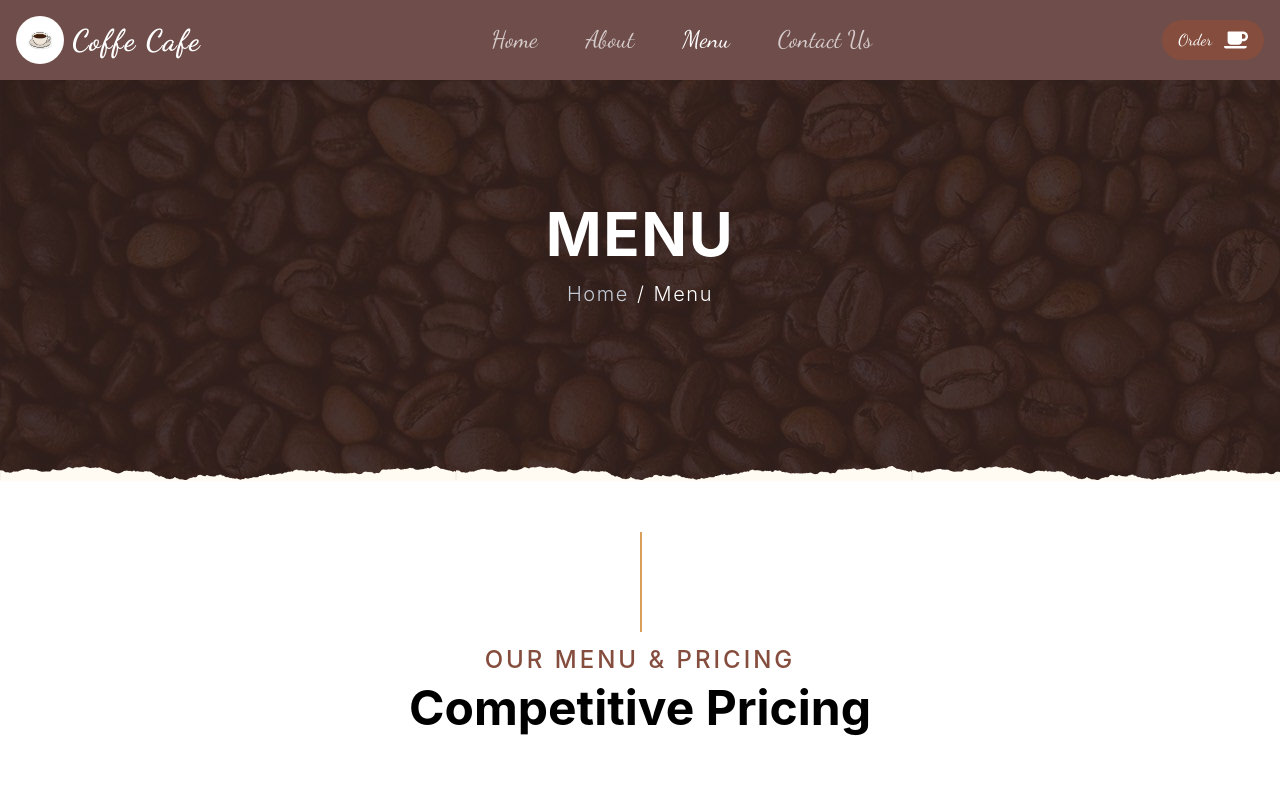
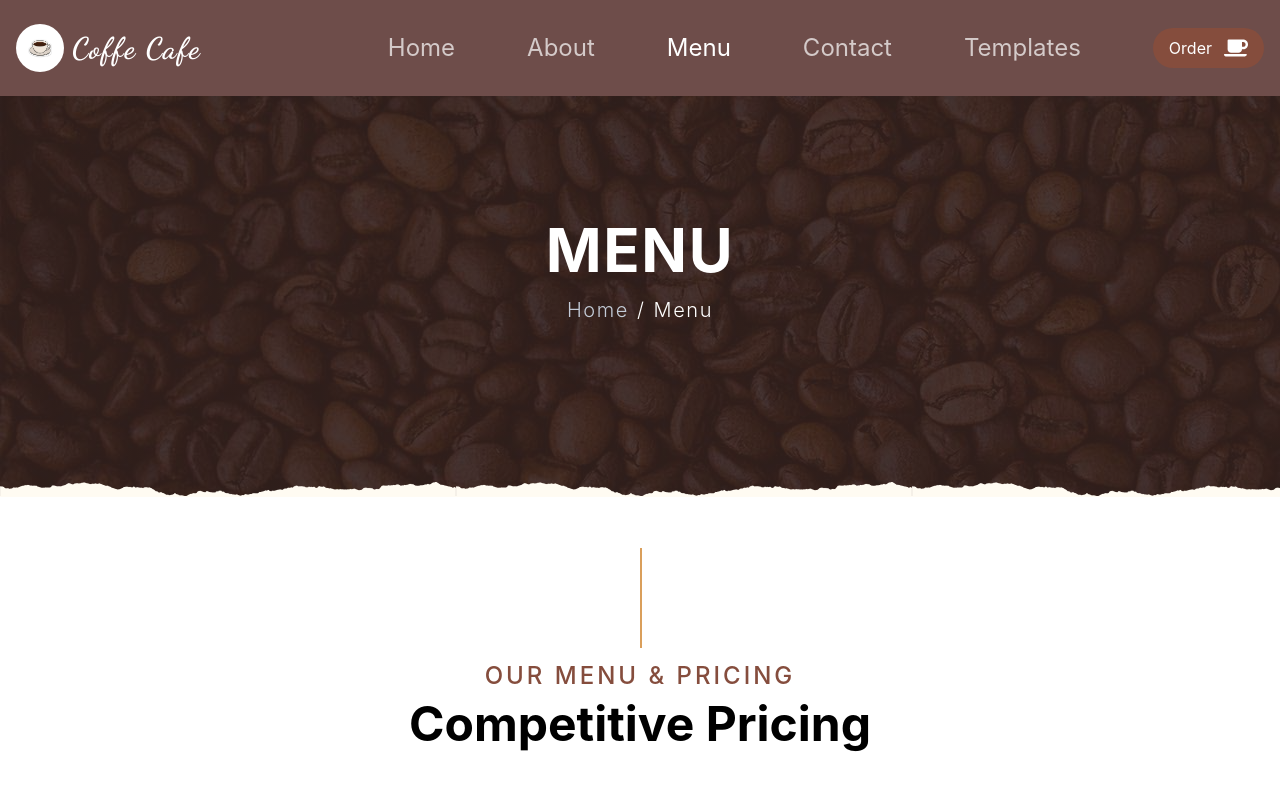
Before and after one commit to Smah-amen/Cafe, a React (Vite) app: page /menu in a window 1280 px wide. Shown: the top 800 px of the page. Built offline with nearby package versions, Linux system fonts and the light colour scheme; a web font is replaced by a local one.

Commit message:
update navbar component

```diff
--- a/src/components/Navbar/Navbar.jsx
+++ b/src/components/Navbar/Navbar.jsx
@@ -1,17 +1,15 @@
-import React, { useState } from "react";
+import { useState } from "react";
 import { FaCoffee, FaTimes } from "react-icons/fa";
-import { CgMenuOreos } from "react-icons/cg";
+import { LuMenu } from "react-icons/lu";
 
 import CustomLink from "../CustomLink";
 
 const Navbar = () => {
-  const [isMenuOpen, setIsMenuOpen] = useState(false);
+  const [isOpen, setIsOpen] = useState(false);
 
-  return (
-    <div className="bg-secondary text-white">
-      <div className="container py-2">
-        <div className="flex justify-between items-center gap-4">
-          <div>
+  const navLinks = {
+    brand: {
+      contentLg: (
         <CustomLink
           to="/"
           className="font-bold text-xl sm:text-3xl flex justify-center items-center gap-2 tracking-wider font-cursive"
@@ -24,120 +22,152 @@ const Navbar = () => {
           />
           Coffe Cafe
         </CustomLink>
-          </div>
-
-          <ul className="hidden sm:flex items-center gap-4">
-            <li>
+      ),
+      contentSm: (
         <CustomLink
           to="/"
-                className="inline-block text-2xl py-4 px-4 duration-200 font-cursive"
+          className="font-bold text-xl sm:text-3xl flex justify-center items-center gap-2 tracking-wider font-cursive"
+        >
+          <img
+            loading="lazy"
+            src="logo.jpg"
+            alt=""
+            className="w-12 rounded-full"
+          />
+        </CustomLink>
+      ),
+    },
+    pages: [
+      {
+        content: (
+          <CustomLink
+            onClick={() => setIsOpen(false)}
+            to="/"
+            className="inline-block text-2xl py-4 px-4 duration-200"
             isActive="text-white/100"
             isNotActive="text-white/70"
           >
             Home
           </CustomLink>
-            </li>
-            <li>
+        ),
+      },
+      {
+        content: (
           <CustomLink
+            onClick={() => setIsOpen(false)}
             to="/about"
-                className="inline-block text-2xl py-4 px-4 duration-200 font-cursive"
+            className="inline-block text-2xl py-4 px-4 duration-200"
             isActive="text-white/100"
             isNotActive="text-white/70"
           >
             About
           </CustomLink>
-            </li>
-            <li>
+        ),
+      },
+      {
+        content: (
           <CustomLink
+            onClick={() => setIsOpen(false)}
             to="/menu"
-                className="inline-block text-2xl py-4 px-4 duration-200 font-cursive"
+            className="inline-block text-2xl py-4 px-4 duration-200"
             isActive="text-white/100"
             isNotActive="text-white/70"
           >
             Menu
           </CustomLink>
-            </li>
-            <li>
+        ),
+      },
+      {
+        content: (
           <CustomLink
+            onClick={() => setIsOpen(false)}
             to="/contact"
-                className="inline-block text-2xl py-4 px-4 duration-200 font-cursive"
+            className="inline-block text-2xl py-4 px-4 duration-200"
             isActive="text-white/100"
             isNotActive="text-white/70"
           >
-                Contact Us
+            Contact
           </CustomLink>
-            </li>
-          </ul>
-
-          <CustomLink to="/login">
-            <button className=" bg-primary/100 px-4 py-2 rounded-full hover:scale-105 duration-200 flex items-center gap-3 font-cursive ">
-              Order
-              <FaCoffee className="text-2xl cursor-pointer" />
+        ),
+      },
+      {
+        content: (
+          <CustomLink
+            onClick={() => setIsOpen(false)}
+            to="/templates"
+            className="inline-block text-2xl py-4 px-4 duration-200"
+            isActive="text-white/100"
+            isNotActive="text-white/70"
+          >
+            Templates
+          </CustomLink>
+        ),
+      },
+      {
+        content: (
+          <CustomLink
+            className={"ps-4 py-4 lg:py-0"}
+            onClick={() => setIsOpen(false)}
+            to="/login"
+          >
+            <button className=" bg-primary/100 px-4 py-2 rounded-full hover:scale-105 duration-200 flex items-center gap-3">
+              Order <FaCoffee className="text-2xl cursor-pointer" />
             </button>
           </CustomLink>
+        ),
+      },
+    ],
+  };
 
-          <div className="sm:hidden">
+  return (
+    <>
+      <nav className="bg-secondary text-white">
+        <div className="container mx-auto py-4 flex items-center justify-between">
+          <div className="w-full flex justify-between items-center">
+            <div>{navLinks.brand.contentLg}</div>
             <button
-              onClick={() => setIsMenuOpen(!isMenuOpen)}
-              className="text-2xl focus:outline-none"
+              className="lg:hidden text-2xl border-none outline-none"
+              onClick={() => setIsOpen(true)}
             >
-              {isMenuOpen ? <FaTimes /> : <CgMenuOreos />}
+              <LuMenu />
             </button>
           </div>
+          <ul className="hidden lg:flex space-x-6 items-center gap-4">
+            {navLinks.pages.map((link, index) => (
+              <li key={index}>{link.content}</li>
+            ))}
+          </ul>
+        </div>
+      </nav>
 
+      {/* Drawer */}
+      <div
+        className={`fixed inset-0 bg-black bg-opacity-50 transition-opacity ${
+          isOpen ? "opacity-100 visible z-40" : "opacity-0 invisible"
+        }`}
+        onClick={() => setIsOpen(false)}
+      ></div>
+      <div
+        className={`fixed top-0 right-0 h-full w-64 overflow-auto bg-secondary/90 text-white shadow-md transform transition-transform lg:hidden ${
+          isOpen ? "translate-x-0 z-50" : "translate-x-full"
+        }`}
+      >
+        <div className="p-4 flex justify-between items-center border-b">
+          {navLinks.brand.contentSm}
+          <button
+            className="text-2xl focus:outline-none"
+            onClick={() => setIsOpen(false)}
+          >
+            <FaTimes />
+          </button>
         </div>
-
-        {isMenuOpen && (
-          <ul className="sm:hidden flex flex-col items-center mt-4 gap-4 bg-secondary/90 p-4 rounded-lg shadow-md">
-            <li>
-              <CustomLink
-                to="/"
-                className="inline-block text-xl py-4 px-4 duration-200 font-cursive "
-                isActive="text-white/100"
-                isNotActive="text-white/70"
-                onClick={() => setIsMenuOpen(false)}
-              >
-                Home
-              </CustomLink>
-            </li>
-            <li>
-              <CustomLink
-                to="/about"
-                className="inline-block text-xl py-4 px-4 duration-200 font-cursive "
-                isActive="text-white/100"
-                isNotActive="text-white/70"
-                onClick={() => setIsMenuOpen(false)}
-              >
-                About
-              </CustomLink>
-            </li>
-            <li>
-              <CustomLink
-                to="/menu"
-                className="inline-block text-xl py-4 px-4 duration-200b font-cursive "
-                isActive="text-white/100"
-                isNotActive="text-white/70"
-                onClick={() => setIsMenuOpen(false)}
-              >
-                Menu
-              </CustomLink>
-            </li>
-            <li>
-              <CustomLink
-                to="/contact"
-                className="inline-block text-xl py-4 px-4 duration-200 fo"
-                isActive="text-white/100"
-                isNotActive="text-white/70"
-                onClick={() => setIsMenuOpen(false)}
-              >
-                Contact Us
-              </CustomLink>
-            </li>
+        <ul className="p-4 space-y-4">
+          {navLinks.pages.map((link, index) => (
+            <li key={index}>{link.content}</li>
+          ))}
         </ul>
-
-        )}
       </div>
-    </div>
+    </>
   );
 };
 
```
Lines whose indentation alone changed are shown as unchanged.
